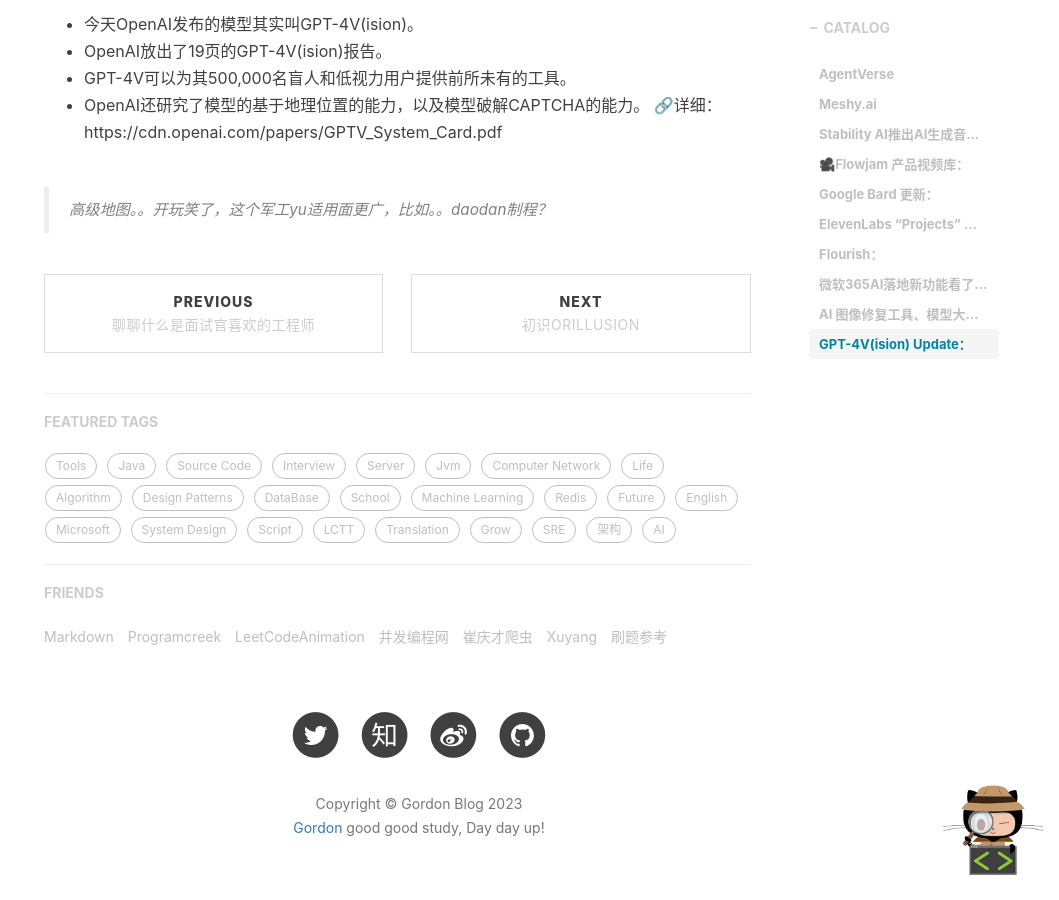
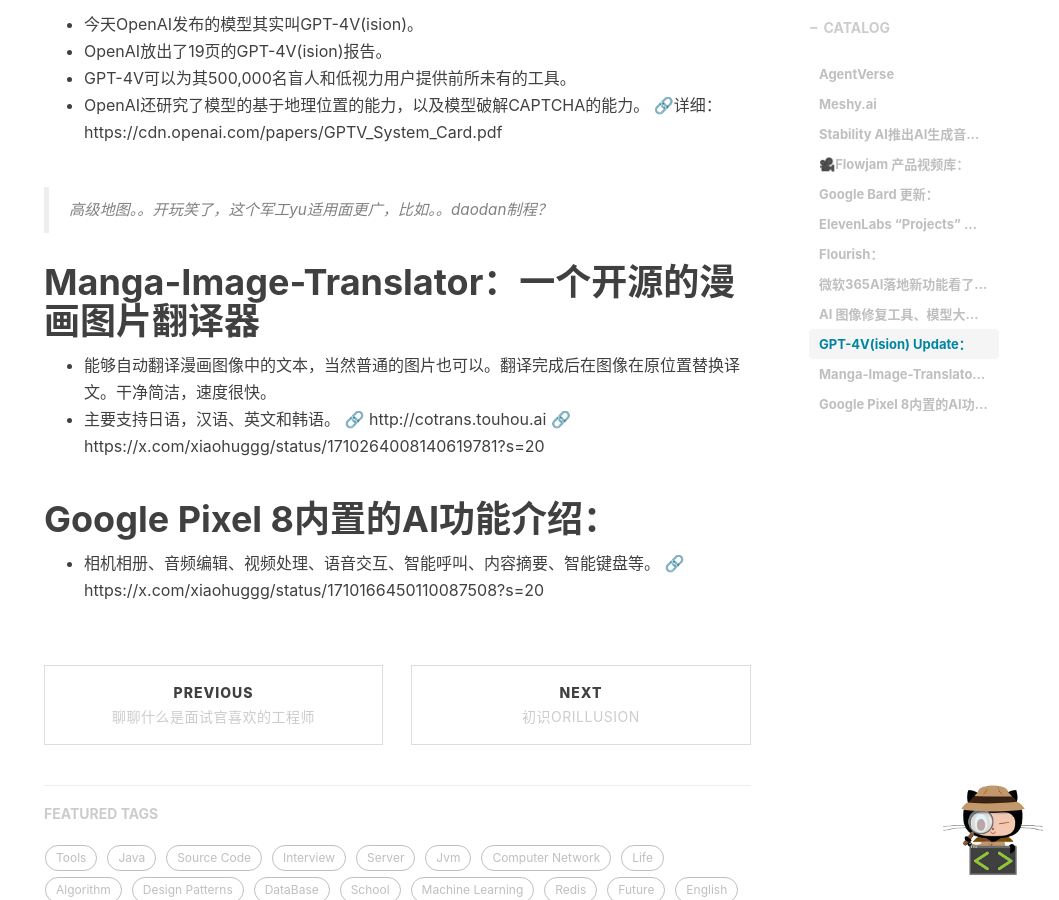
Before and after one commit to Gordon-Deng/Gordon-Deng.github.io, a Jekyll site: the page built from _posts/2023-09-12-ai学徒日记.markdown, in a window 1280 px wide and 900 px high, scrolled down 2937 px. Shown: the whole window, without its empty margins (221-1280 px from the left). Built offline with Jekyll 4.4.1, drawn with Linux system fonts in a browser that asks for light colours; nearby versions of some CDN libraries; comment, search, counter and statistics services are not loaded.

Commit message:
Update 2023-09-12-ai学徒日记.markdown

```diff
--- a/_posts/2023-09-12-ai学徒日记.markdown
+++ b/_posts/2023-09-12-ai学徒日记.markdown
@@ -87,3 +87,13 @@
 🔗详细：https://cdn.openai.com/papers/GPTV_System_Card.pdf
 
 > 高级地图。。开玩笑了，这个军工yu适用面更广，比如。。daodan制程？
+
+# Manga-Image-Translator：一个开源的漫画图片翻译器
+- 能够自动翻译漫画图像中的文本，当然普通的图片也可以。翻译完成后在图像在原位置替换译文。干净简洁，速度很快。
+- 主要支持日语，汉语、英文和韩语。
+🔗 http://cotrans.touhou.ai
+🔗 https://x.com/xiaohuggg/status/1710264008140619781?s=20
+
+# Google Pixel 8内置的AI功能介绍：
+- 相机相册、音频编辑、视频处理、语音交互、智能呼叫、内容摘要、智能键盘等。
+🔗 https://x.com/xiaohuggg/status/1710166450110087508?s=20
```
